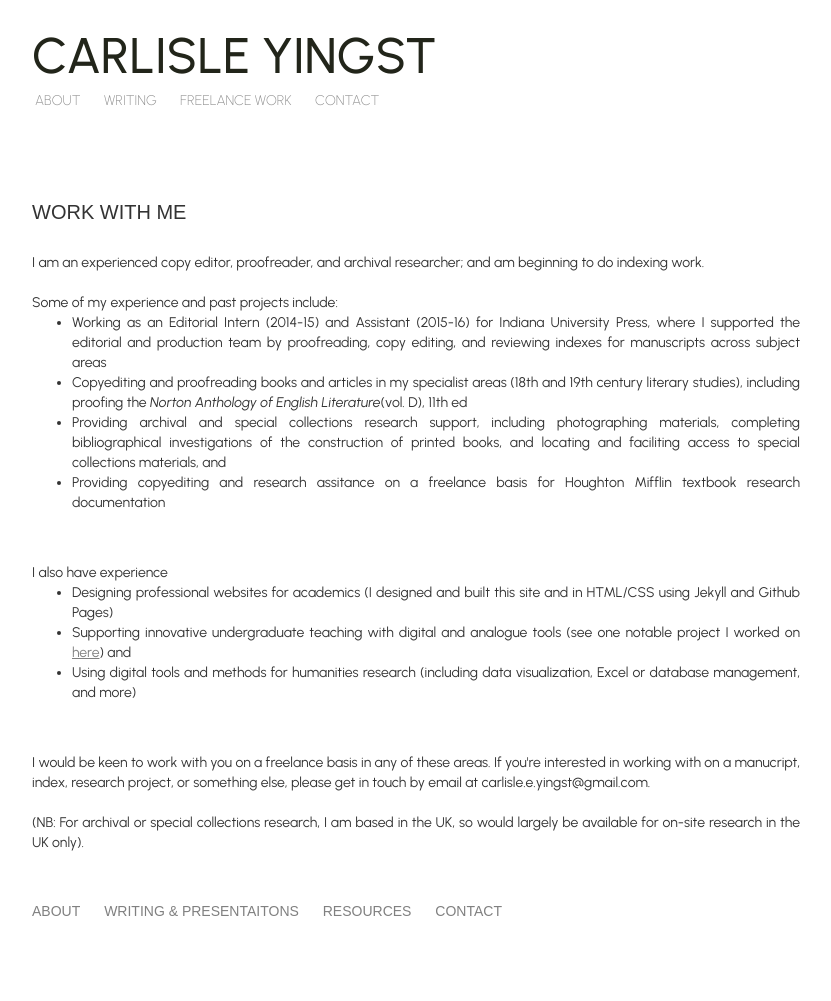
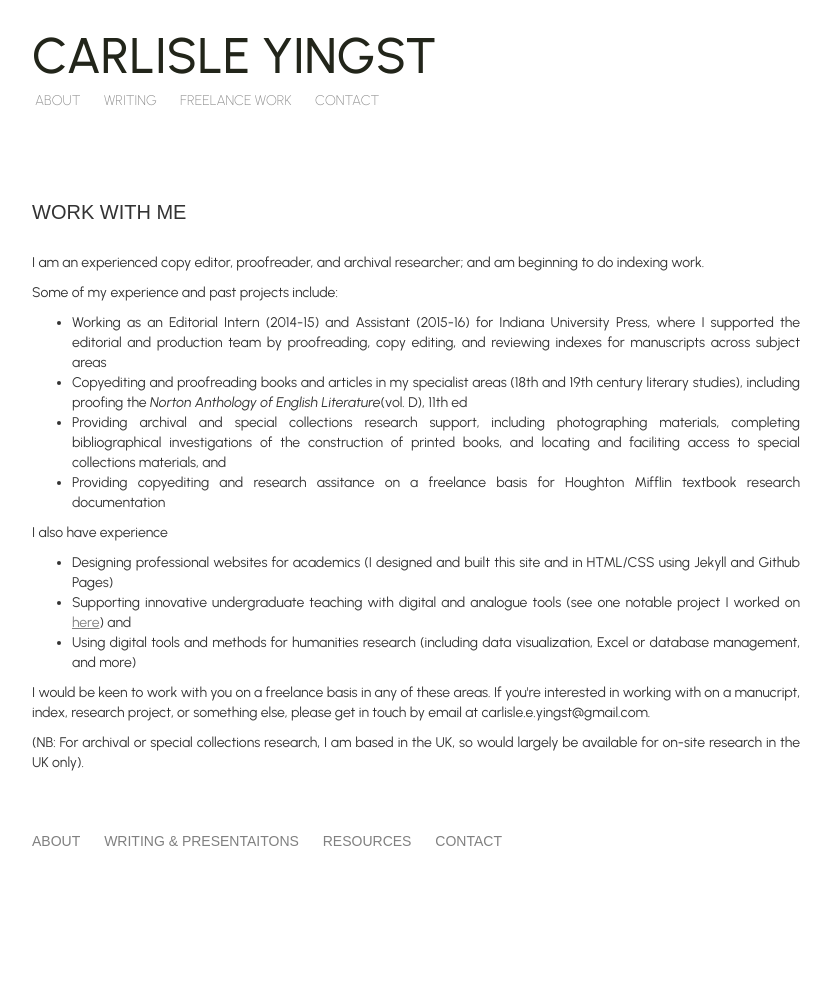
Before and after one commit to ceyingst/ceyingstwebsite, a Jekyll site: the page built from freelancing.html, in a window 1280 px wide. Shown: the whole page, without its empty margins (224-1055 px from the left). Built offline with Jekyll 4.4.1, drawn with Linux system fonts in a browser that asks for light colours; nearby versions of some CDN libraries; some web fonts are replaced; after the commit the page ends 931 px from its top, so only the background shows below that.

```diff
--- a/freelancing.html
+++ b/freelancing.html
@@ -17,26 +17,24 @@ permalink: /freelancing/
 
     <div class="item">
 
-      I am an experienced copy editor, proofreader, and archival researcher; and am beginning to do indexing work.
-      <br><br>
-      Some of my experience and past projects include:
+      <p>I am an experienced copy editor, proofreader, and archival researcher; and am beginning to do indexing work.</p>
+
+      <p>Some of my experience and past projects include:</p>
       <ul>
         <li>Working as an Editorial Intern (2014-15) and Assistant (2015-16) for Indiana University Press, where I supported the editorial and production team by proofreading, copy editing, and reviewing indexes for manuscripts across subject areas</li>
         <li>Copyediting and proofreading books and articles in my specialist areas (18th and 19th century literary studies), including proofing the <em>Norton Anthology of English Literature</em>(vol. D), 11th ed</li>
         <li>Providing archival and special collections research support, including photographing materials, completing bibliographical investigations of the construction of printed books, and locating and faciliting access to special collections materials, and
         <li>Providing copyediting and research assitance on a freelance basis for Houghton Mifflin textbook research documentation</li>
       </ul>
-      <br><br>
-      I also have experience
+      <p>I also have experience</p>
       <ul>
         <li>Designing professional websites for academics (I designed and built this site and <a href="deidrelynch.org"></a> in HTML/CSS using Jekyll and Github Pages)</li>
         <li>Supporting innovative undergraduate teaching with digital and analogue tools (see one notable project I worked on <a href="https://bokcenter.harvard.edu/news/media-design-fellow-supports-new-video-games-course">here</a>) and</li>
         <li>Using digital tools and methods for humanities research (including data visualization, Excel or database management, and more)</li>
       </ul>
-      <br><br>
-      I would be keen to work with you on a freelance basis in any of these areas. If you're interested in working with on a manucript, index, research project, or something else, please get in touch by email at carlisle.e.yingst@gmail.com.
-      <br><br>
-      (NB: For archival or special collections research, I am based in the UK, so would largely be available for on-site research in the UK only).
+      <p>I would be keen to work with you on a freelance basis in any of these areas. If you're interested in working with on a manucript, index, research project, or something else, please get in touch by email at carlisle.e.yingst@gmail.com. </p>
+      <p>(NB: For archival or special collections research, I am based in the UK, so would largely be available for on-site research in the UK only).</p>
+
 
 
 
```
